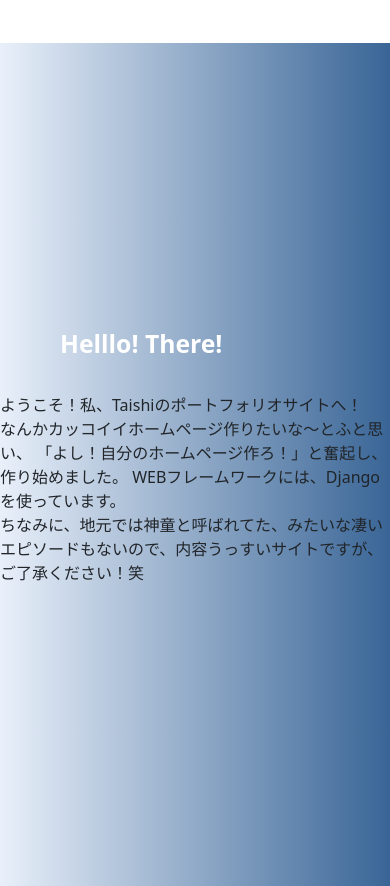
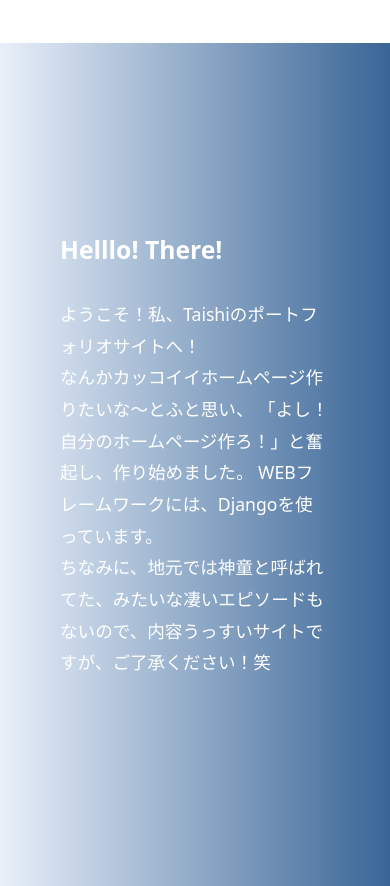
Before and after one commit to taishi29/my-website, a Django app: page / in a window 390 px wide. Shown: the part 1048-1934 px from the top of the page. Run offline with Django 5.2, Linux system fonts and the light colour scheme.

Commit message:
cssの修正を行いました。

```diff
--- a/mysite/pages/static/pages/css/style.css
+++ b/mysite/pages/static/pages/css/style.css
@@ -127,6 +127,12 @@ img {
     line-height: 1.2;
     color: #fff;
 }
+.section-text {
+    max-width: 600px;
+    font-size: 1.3rem;
+    line-height: 1.8;
+    color: #ffffff;
+}
 .section-title-thanks {
     max-width: 600px;
     font-weight: bold;
@@ -153,6 +159,10 @@ img {
     }
     .section-text-thanks {
         font-size: 1.2rem;
+        padding: 0 60px;
+    }
+    .section-text {
+        font-size: 1.1rem;
         padding: 0 60px;
     }
 }
```
